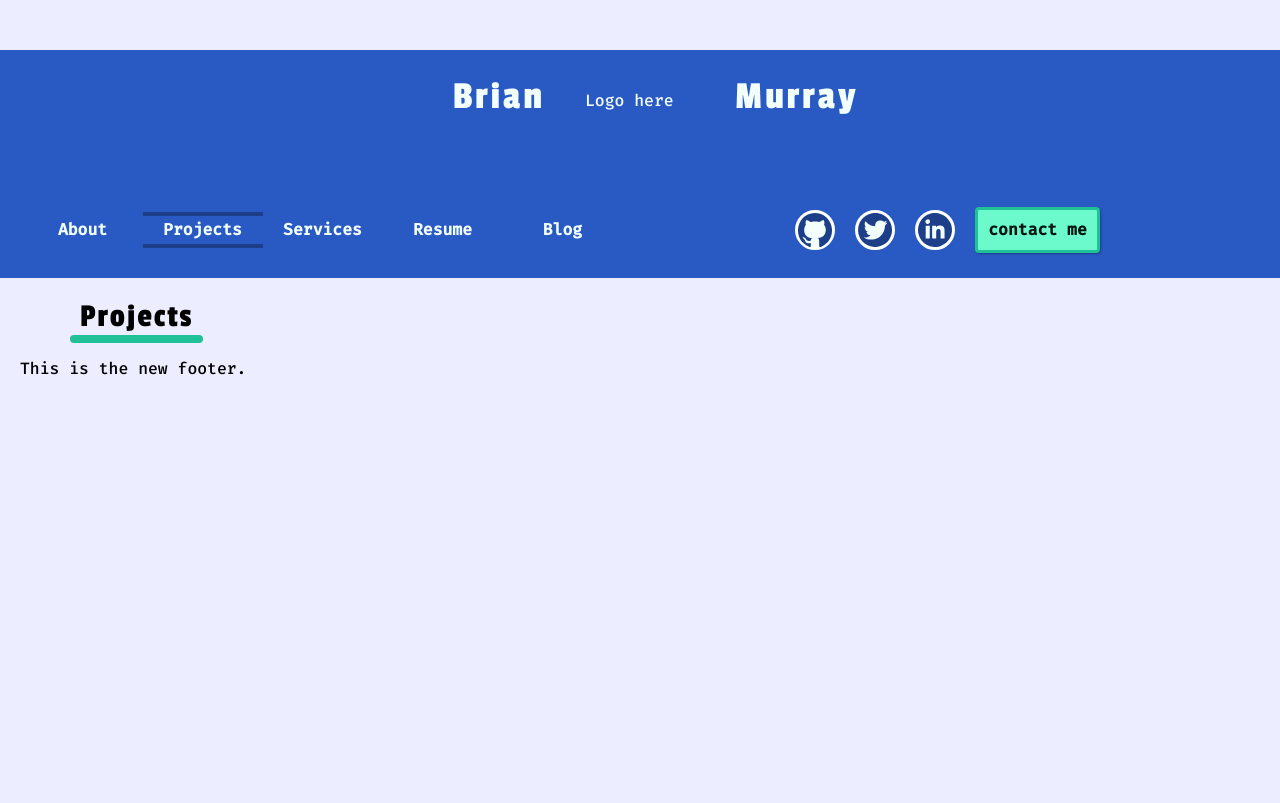
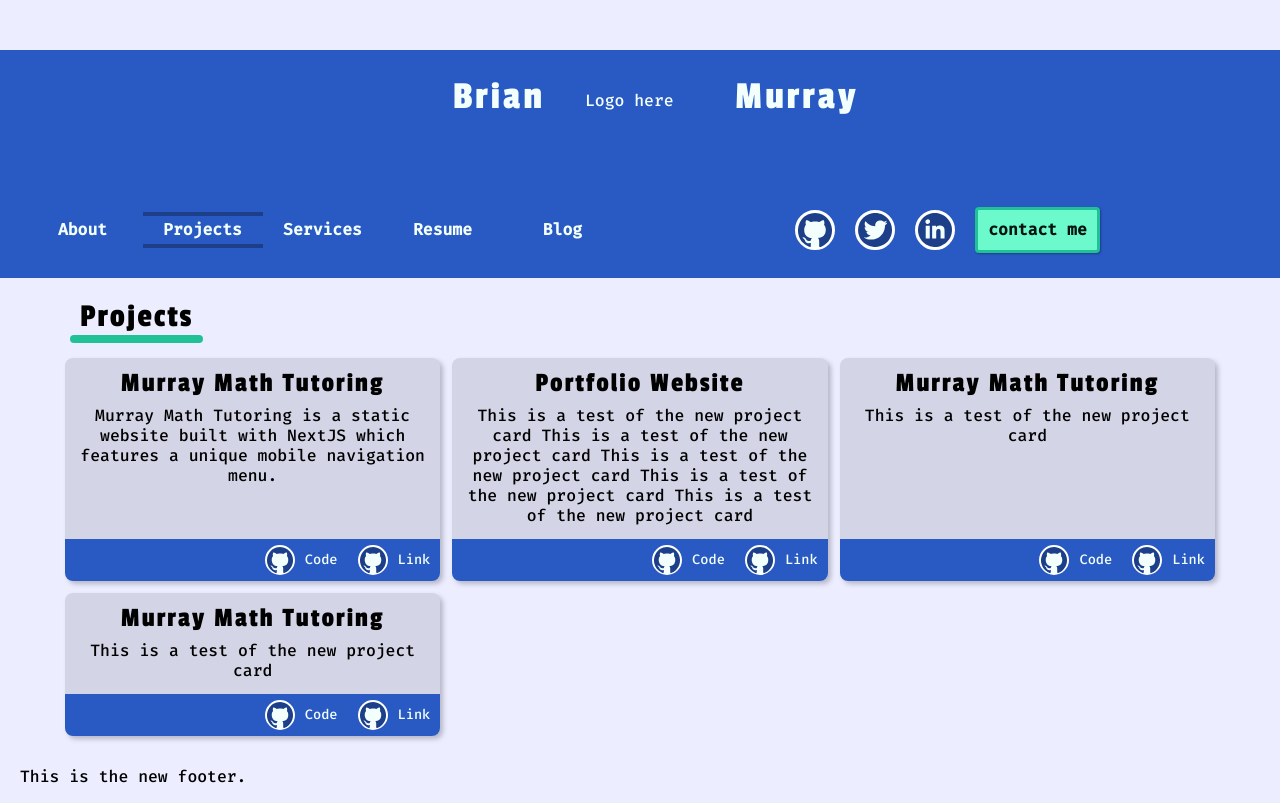
Before and after one commit to murraycoding/portfolio-website, a Next.js app: page /projects in a window 1280 px wide. Built offline with nearby package versions, Linux system fonts and the light colour scheme.

Commit message:
tested out the new project card component

```diff
--- a/pages/projects.js
+++ b/pages/projects.js
@@ -1,10 +1,32 @@
 import SectionTitle from '../components/SectionTitle'
-import ProjectCard from '../components/ProjectCard'
+import NewProjectCard from '../components/NewProjectCard'
 
 export default function ProjectsPage() {
   return (
     <>
-      <SectionTitle name="projects" />
+      <SectionTitle name="projects"/>
+      <div className="cardHolder">
+        <NewProjectCard
+        title="murray math tutoring"
+        description="Murray Math Tutoring is a static website built with NextJS which features a unique mobile navigation menu."
+        github="https://github.com/murraycoding/murray-math-tutoring"
+        link="https://www.murraymathtutoring.com" />
+        <NewProjectCard
+        title="portfolio website"
+        description="This is a test of the new project card This is a test of the new project card This is a test of the new project card This is a test of the new project card This is a test of the new project card"
+        github="https://github.com/murraycoding/portfolio-website"
+        link="/" />
+        <NewProjectCard
+        title="murray math tutoring"
+        description="This is a test of the new project card"
+        github="https://github.com/murraycoding/murray-math-tutoring"
+        link="https://www.murraymathtutoring.com" />
+        <NewProjectCard
+        title="murray math tutoring"
+        description="This is a test of the new project card"
+        github="https://github.com/murraycoding/murray-math-tutoring"
+        link="https://www.murraymathtutoring.com" />
+      </div>
     </>
   )
 }
```
